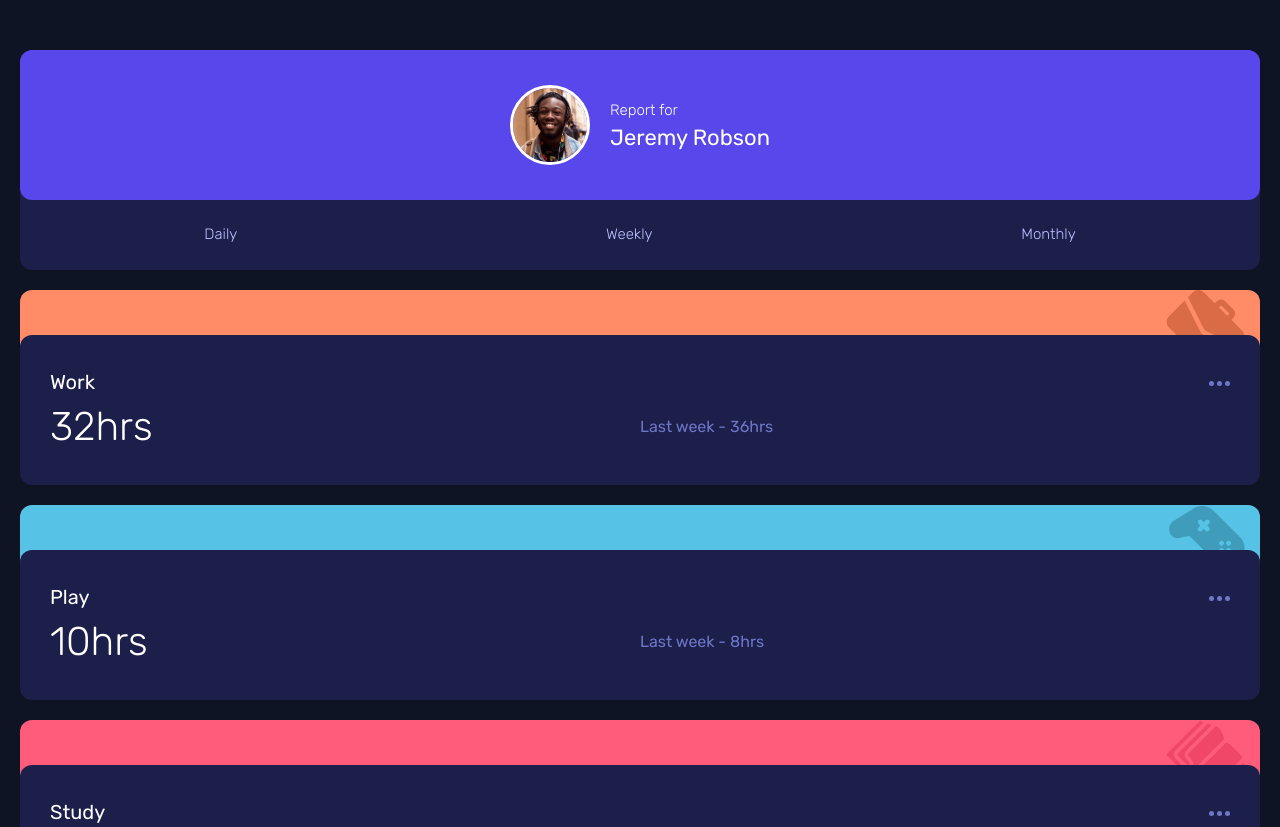
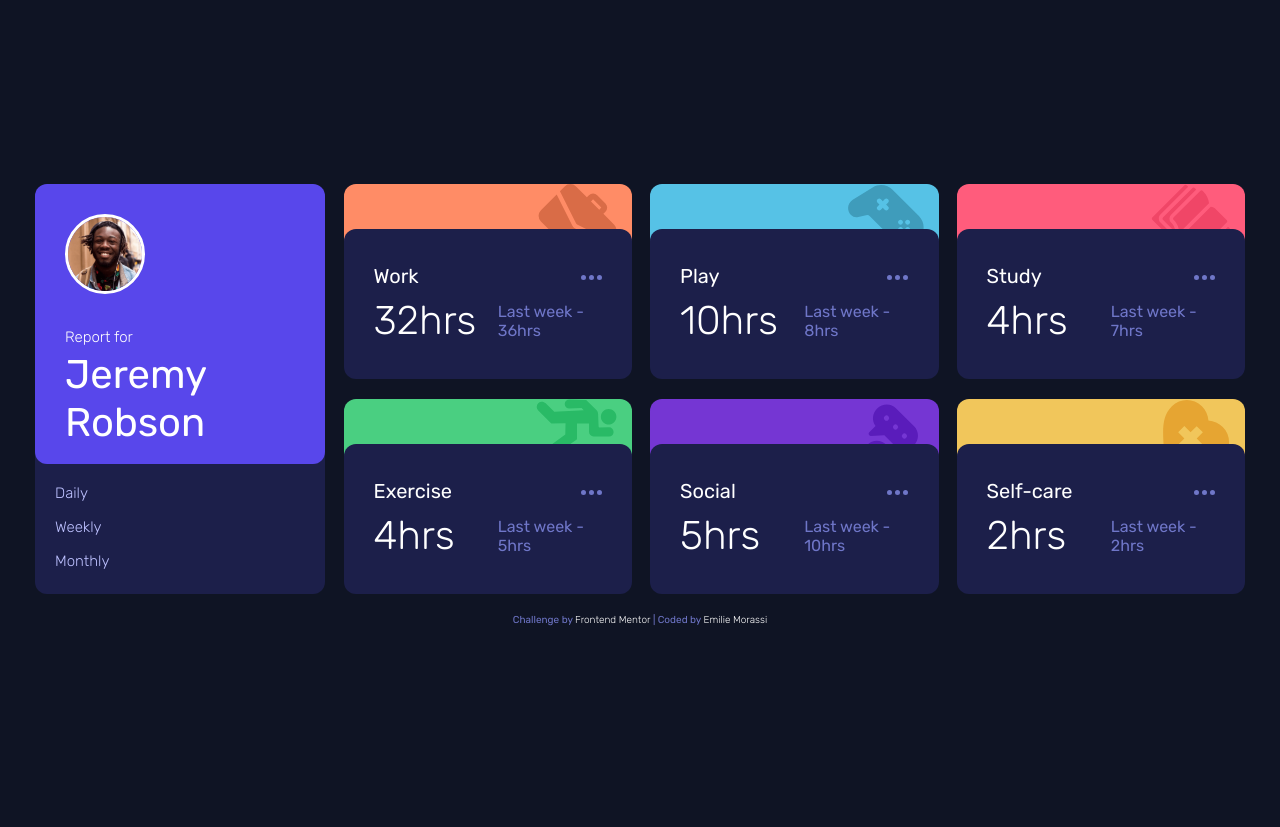
Before and after one commit to emiliemorassi/time-tracking-dashboard, a website built with webpack: page src/index.html in a window 1280 px wide. Shown: the top 827 px of the page. After the commit the page ends 800 px from the top, so only its background shows below. Built offline with nearby package versions, Linux system fonts and the light colour scheme.

Commit message:
desktop version

```diff
--- /dev/null
+++ b/src/assets/scripts/_responsive.scss
@@ -0,0 +1,10 @@
+@mixin tablet {
+  @media (min-width: 576px) {
+    @content;
+  }
+}
+@mixin desktop {
+  @media (min-width: 992px) {
+    @content;
+  }
+}
--- a/src/index.html
+++ b/src/index.html
@@ -17,7 +17,7 @@
   </head>
 
   <body>
-    <div class="container">
+    <main class="container">
       <section class="profile">
         <div>
           <p class="profileContainer">
@@ -34,6 +34,7 @@
         </div>
       </section>
 
+      <div class="sub-container">
         <section class="card card-work">
           <div>
             <svg width="79" height="79" xmlns="http://www.w3.org/2000/svg">
@@ -184,5 +185,14 @@
           </div>
         </section>
       </div>
+
+      <div class="attribution">
+        Challenge by
+        <a href="https://www.frontendmentor.io/" target="_blank"
+          >Frontend Mentor</a
+        >
+        | Coded by <a href="https://github.com/emiliemorassi">Emilie Morassi</a>
+      </div>
+    </main>
   </body>
 </html>
--- a/src/style.scss
+++ b/src/style.scss
@@ -1,19 +1,36 @@
-@import "assets/scripts/generic";
+@import "./assets/scripts/generic";
+@import "./assets/scripts/responsive";
 
-// - Mobile: 375px
-// - Desktop: 1440px
+// tablet => min-width : 576px
+// desktop => min-width : 992px
 
 body {
   background: var(--veryDarkBlue);
   height: 100vh;
-  margin: auto;
+  display: flex;
+  justify-content: center;
+  align-items: center;
+  flex-wrap: wrap;
 }
 .container {
-  padding: 5rem 2rem;
+  width: 100%;
+  padding: 5rem 2rem 2rem 2rem;
+  max-width: 125rem;
+  margin: auto;
+  display: flex;
+  flex-direction: row;
+  flex-wrap: wrap;
+  justify-content: space-between;
+}
+section {
+  width: 100%;
 }
 .profile {
   position: relative;
   height: 22rem;
+  @include desktop {
+    width: 24%;
+  }
   div {
     border-radius: 1.2rem;
     height: 15rem;
@@ -27,12 +44,22 @@ body {
     flex-wrap: wrap;
     justify-content: center;
     align-items: center;
+    @include desktop {
+      height: 28rem;
+      flex-direction: column;
+      justify-content: flex-start;
+      align-items: flex-start;
+      padding: 3rem 0 0 3rem;
+    }
     .profileContainer {
       width: 8rem;
       height: 8rem;
       border: white solid 0.3rem;
       border-radius: 50%;
       margin-right: 2rem;
+      @include desktop {
+        margin-bottom: 3rem;
+      }
       img {
         width: 100%;
       }
@@ -45,6 +72,10 @@ body {
       span {
         font-weight: 400;
         font-size: 2.2rem;
+        @include desktop {
+          font-size: 4rem;
+          line-height: 120%;
+        }
       }
     }
   }
@@ -57,12 +88,30 @@ body {
     text-align: center;
     font-size: 1.5rem;
     font-weight: 300;
+    @include desktop {
+      top: 26rem;
+      padding-top: 0;
+      display: flex;
+      justify-content: center;
+      align-items: center;
+    }
     ul {
       width: 100%;
       display: inline-flex;
       flex-wrap: nowrap;
       flex-direction: row;
       justify-content: space-around;
+      @include desktop {
+        display: block;
+        text-align: left;
+        padding-left: 2rem;
+        padding-top: 1.5rem;
+      }
+      li {
+        @include desktop {
+          padding: 0.8rem 0;
+        }
+      }
       a {
         color: var(--paleBlue);
         &:hover {
@@ -73,14 +122,33 @@ body {
     }
   }
 }
+.sub-container {
+  width: 100%;
+  display: flex;
+  flex-wrap: wrap;
+  justify-content: space-between;
+  @include desktop {
+    width: 74.5%;
+  }
+}
 .card {
   position: relative;
   height: 19.5rem;
   margin-top: 2rem;
+  @include tablet {
+    width: 49%;
+  }
+  @include desktop {
+    width: 32%;
+  }
   div {
     border-radius: 1.2rem;
     height: 15rem;
     width: 100%;
+  }
+  div:first-of-type {
+    text-align: right;
+    padding-right: 1.5rem;
   }
   div:nth-of-type(2) {
     background-color: var(--darkBlue);
@@ -95,43 +163,40 @@ body {
   &-work {
     div:first-of-type {
       background-color: var(--orange);
-      text-align: right;
-      padding-right: 1.5rem;
+    }
+    @include desktop {
+      margin-top: 0;
     }
   }
   &-play {
     div:first-of-type {
       background-color: var(--softBlue);
-      text-align: right;
-      padding-right: 1.5rem;
+    }
+    @include desktop {
+      margin-top: 0;
     }
   }
   &-study {
     div:first-of-type {
       background-color: var(--lightRed);
-      text-align: right;
-      padding-right: 1.5rem;
+    }
+    @include desktop {
+      margin-top: 0;
     }
   }
   &-exercise {
     div:first-of-type {
       background-color: var(--limeGreen);
-      text-align: right;
-      padding-right: 1.5rem;
     }
   }
   &-social {
     div:first-of-type {
       background-color: var(--violet);
-      text-align: right;
-      padding-right: 1.5rem;
     }
   }
   &-selfcare {
     div:first-of-type {
       background-color: var(--yellow);
-      text-align: right;
-      padding-right: 1.5rem;
     }
   }
   &-content {
@@ -165,6 +230,22 @@ body {
     .lastWeek {
       font-size: 1.6rem;
       color: var(--desaturatedBlue);
+      padding-left: 1rem;
     }
   }
 }
+.attribution {
+  padding: 2rem;
+  max-width: 80rem;
+  margin: auto;
+  color: var(--desaturatedBlue);
+  font-size: 1rem;
+  text-align: center;
+  a {
+    color: white;
+    font-weight: 300;
+    &:hover {
+      font-weight: 400;
+    }
+  }
+}
```
Also changed, not shown: dist/index.html, dist/main.bundle.js, 1 other file. Lines whose indentation alone changed are shown as unchanged.
